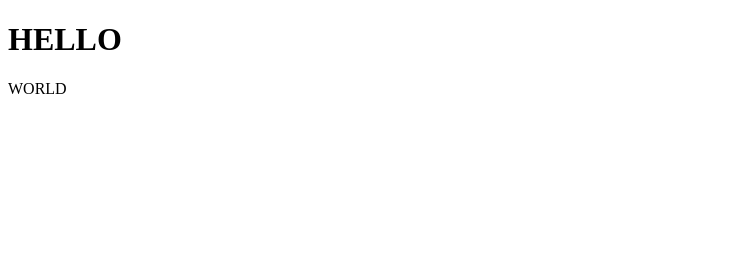
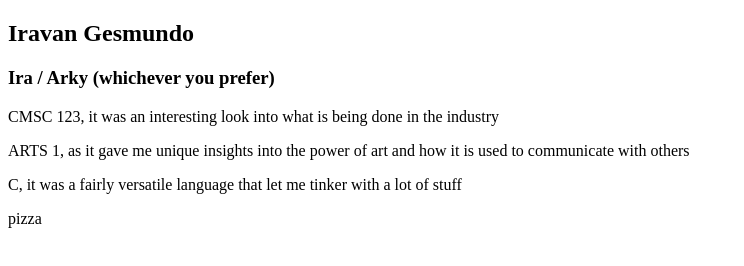
Before and after one commit to iradecimal/iradecimal.github.io, a plain HTML site: page index.html in a window 1280 px wide. Shown: the whole page, without its empty margins (0-744 px from the left). Drawn offline with Linux system fonts and the light colour scheme.

Commit message:
modified index to add extra infromation

```diff
--- a/index.html
+++ b/index.html
@@ -1,12 +1,17 @@
 <!DOCTYPE html>
 <html>
 <head>
-<title> Homepage</title>
+<title> About me</title>
 </head>
 <body>
 
-<h1>HELLO </h1>
-<p>WORLD</p>
+<h2>Iravan Gesmundo</h2>
+<h3>Ira / Arky (whichever you prefer)</h3>
+<p>CMSC 123, it was an interesting look into what is being done in the industry</p>
+<p>ARTS 1, as it gave me unique insights into the power of art and how it is used to communicate with others</p>
+<p>C, it was a fairly versatile language that let me tinker with a lot of stuff</p>
+<p>pizza</p>
+
 
 </body>
 </html>
```
